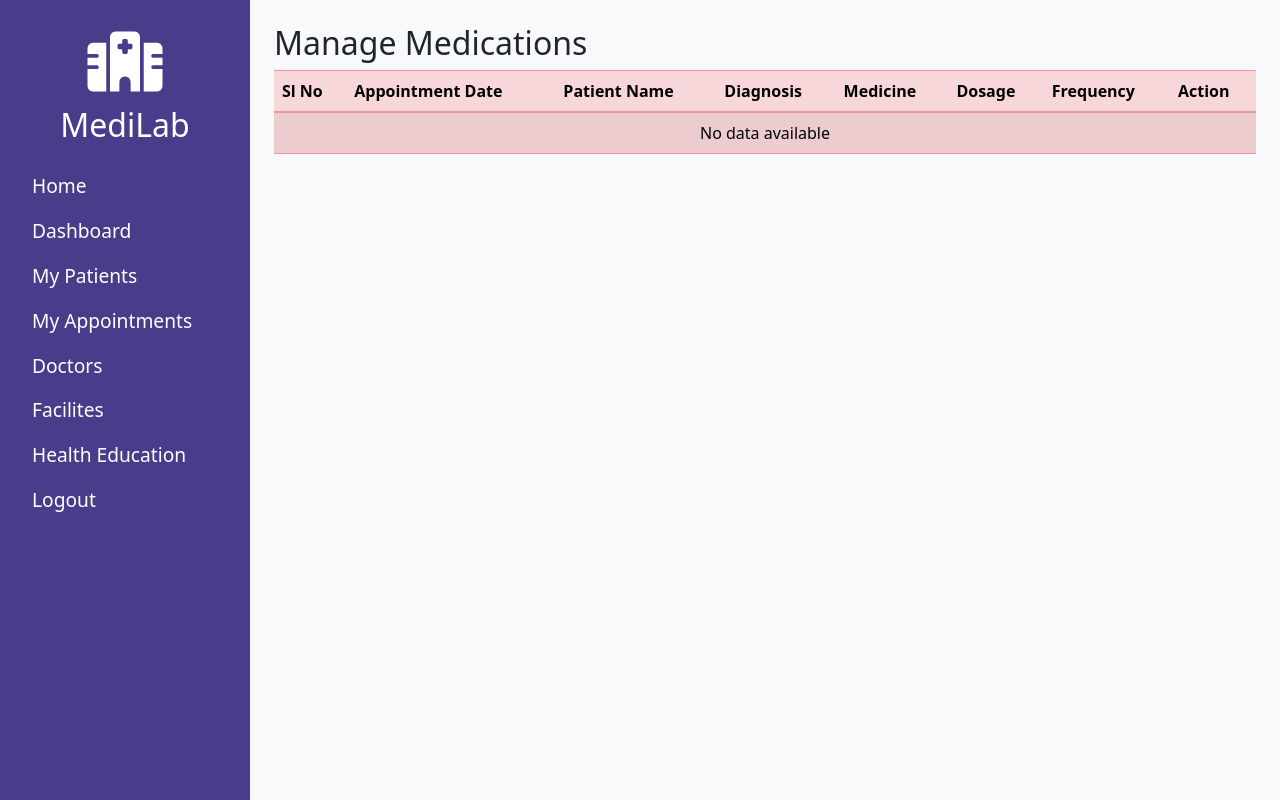
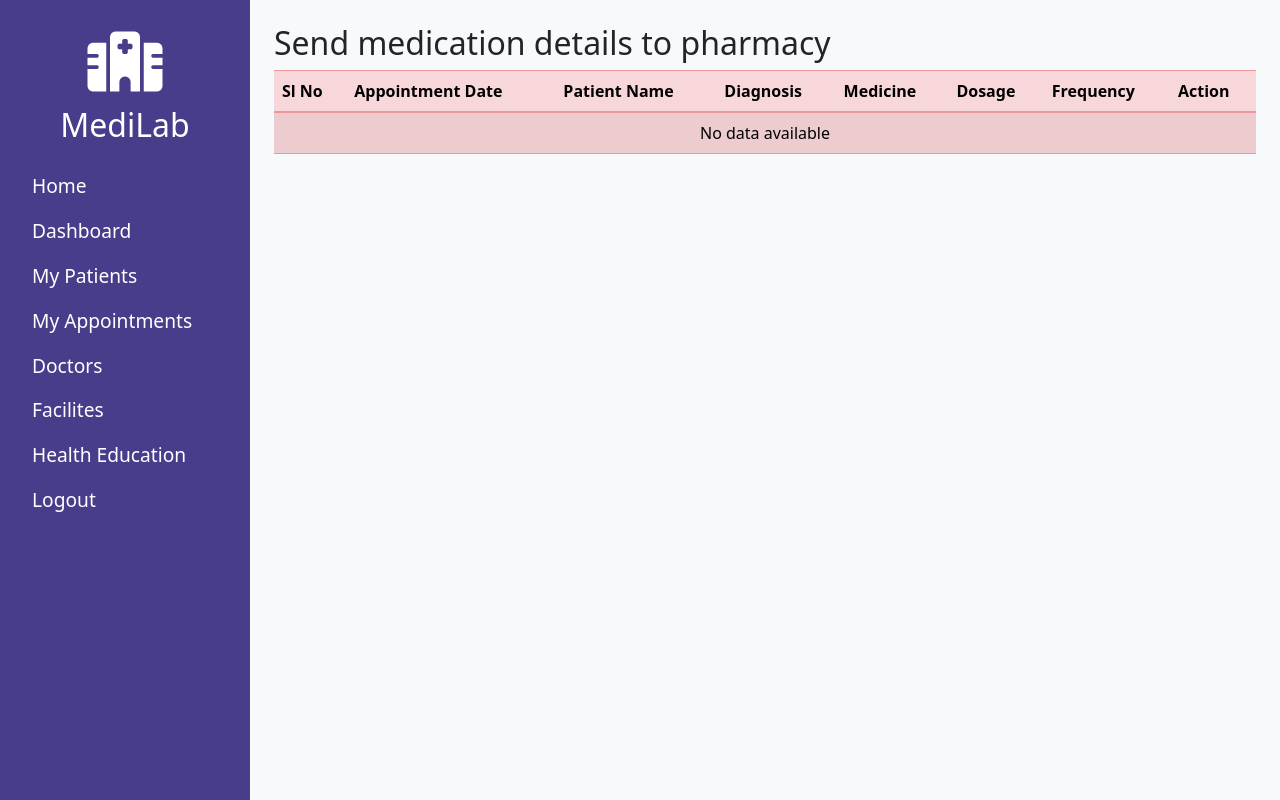
Before and after one commit to reshmakp91/Ehospitalmanagementsystem, a Django app: template templates/doctorapp/eprescription.html in a window 1280 px wide. Run offline with Django 4.2, Linux system fonts and the light colour scheme; the template is opened without the code that fills it, so the values that code supplies are empty; some libraries are stand-ins or nearby versions.

Commit message:
Update eprescription.html

```diff
--- a/templates/doctorapp/eprescription.html
+++ b/templates/doctorapp/eprescription.html
@@ -6,7 +6,7 @@
         {% endfor %}
     {% endif %}
 
-    <h2>Manage Medications</h2>
+    <h2>Send medication details to pharmacy</h2>
     <table class="table table-danger table-striped">
         <thead>
             <tr>
```
